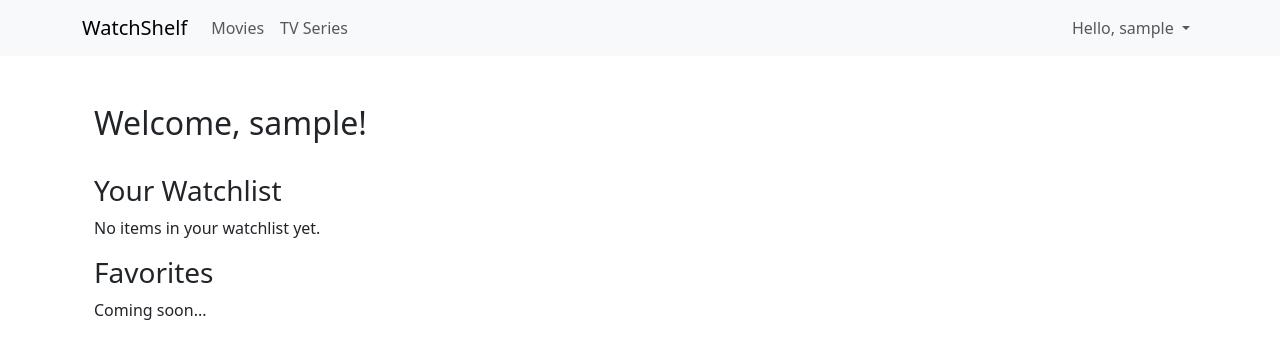
After one commit to grodetsky/WatchShelf, a Django app: page /profile/ in a window 1280 px wide. The commit adds this page. Shown: the top 359 px of the page. Run offline with Django 5.2, Linux system fonts and the light colour scheme; the visitor is signed in with stand-in values (Sample User, id 1).

Commit message:
Add basic user profile page

```diff
--- a/library/templates/base.html
+++ b/library/templates/base.html
@@ -17,13 +17,14 @@
           <li class="nav-item"><a class="nav-link" href="{% url 'catalog_view' 'movie' %}">Movies</a></li>
           <li class="nav-item"><a class="nav-link" href="{% url 'catalog_view' 'tv' %}">TV Series</a></li>
         </ul>
-        <ul class="navbar-nav ms-auto">  <!-- Выравнивание по правому краю -->
+        <ul class="navbar-nav ms-auto">
           {% if user.is_authenticated %}
             <li class="nav-item dropdown">
               <a class="nav-link dropdown-toggle" href="#" id="userDropdown" role="button" data-bs-toggle="dropdown" aria-expanded="false">
                 Hello, {{ user.username }}
               </a>
               <ul class="dropdown-menu dropdown-menu-end" aria-labelledby="userDropdown">
+                <li><a class="dropdown-item" href="{% url 'profile' %}">Profile</a></li>
                 <li>
                   <form method="post" action="{% url 'logout' %}">
                     {% csrf_token %}
--- /dev/null
+++ b/library/templates/library/profile.html
@@ -0,0 +1,14 @@
+{% extends 'base.html' %}
+
+{% block content %}
+  <div class="container my-5">
+    <h2>Welcome, {{ user.username }}!</h2>
+    <br>
+
+    <h3>Your Watchlist</h3>
+    <p>No items in your watchlist yet.</p>
+
+    <h3>Favorites</h3>
+    <p>Coming soon...</p>
+  </div>
+{% endblock %}
--- a/library/urls.py
+++ b/library/urls.py
@@ -11,4 +11,6 @@ urlpatterns = [
     path('login/', auth_views.LoginView.as_view(template_name='library/login.html'), name='login'),
     path('logout/', auth_views.LogoutView.as_view(), name='logout'),
     path('signup/', views.signup, name='signup'),
+
+    path('profile/', views.profile, name='profile'),
 ]
--- a/library/views.py
+++ b/library/views.py
@@ -1,5 +1,6 @@
 from django.shortcuts import render, redirect, Http404
 from django.contrib.auth.forms import UserCreationForm
+from django.contrib.auth.decorators import login_required
 from django.contrib import messages
 from .tmdb_service import get_popular_media_items, get_media_details
 
@@ -63,3 +64,8 @@ def signup(request):
     else:
         form = UserCreationForm()
     return render(request, 'library/signup.html', {'form': form})
+
+
+@login_required
+def profile(request):
+    return render(request, 'library/profile.html')
--- a/watchshelf/settings.py
+++ b/watchshelf/settings.py
@@ -129,6 +129,5 @@ STATIC_URL = 'static/'
 DEFAULT_AUTO_FIELD = 'django.db.models.BigAutoField'
 
 # Authentication
-
 LOGIN_REDIRECT_URL = '/'
 LOGOUT_REDIRECT_URL = '/'
```
